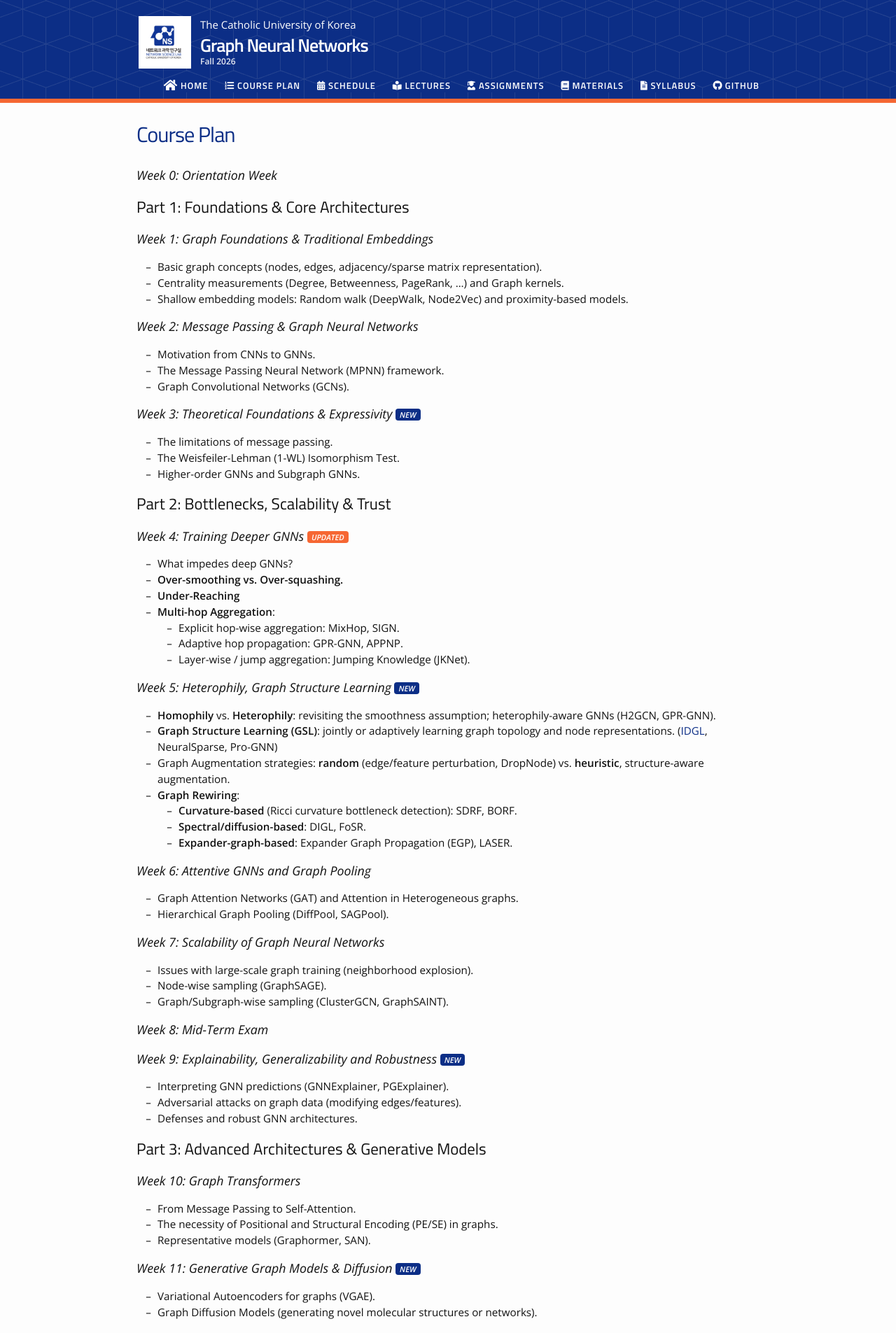
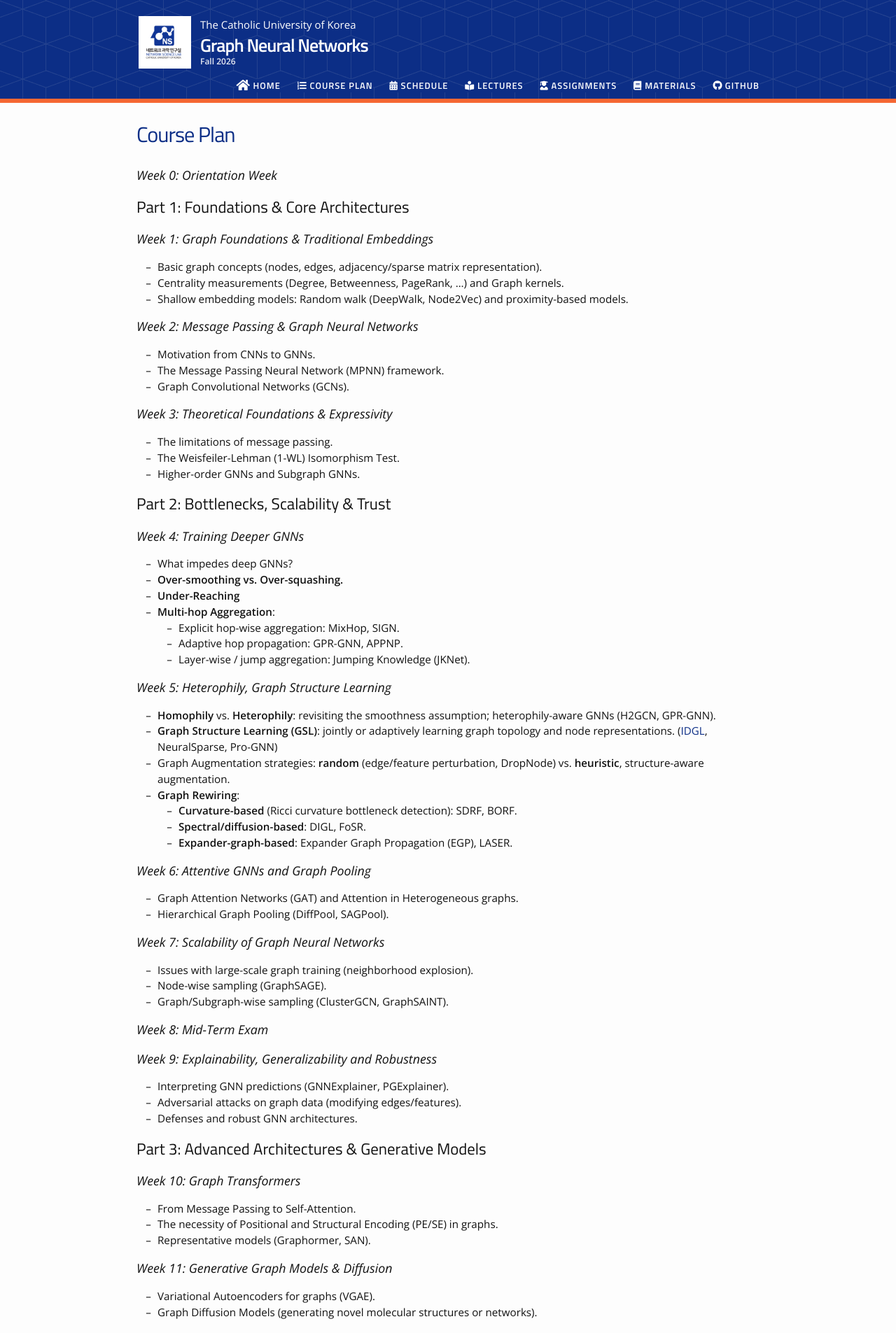
Before and after one commit to NSLab-CUK/Graph-Neural-Networks-Fall-2026, a Jekyll site: the page built from docs/plan.md, in a window 1280 px wide. Shown: the top 1905 px of the page at 70% size. Built offline with Jekyll 4.4.1, drawn with Linux system fonts in a browser that asks for light colours; nearby versions of some CDN libraries.

Commit message:
Update: Remove plan labels and Syllabus menu item

```diff
--- a/docs/_data/nav.yml
+++ b/docs/_data/nav.yml
@@ -23,10 +23,6 @@ items:
   name: Materials
   icon_class: fas fa-book
 
-- url: https://ns-cuk.notion.site/06838-Graph-Neural-Networks-Fall-2023-f147ff0f52ab41acbcb8636de7e44d46?pvs=4
-  name: Syllabus
-  icon_class: fas fa-file-alt
-
 - url: https://github.com/NSLab-CUK/Graph-Neural-Networks-Fall-2026
   name: GitHub
   icon_class: fab fa-github
--- a/docs/plan.md
+++ b/docs/plan.md
@@ -3,12 +3,6 @@ layout: page
 title: Course Plan
 permalink: /plan/
 ---
-
-<style>
-  .tag { font-size: 11px; font-weight: bold; padding: 1px 6px; border-radius: 4px; color: #fff; vertical-align: middle; }
-  .tag-new { background: #0C2E86; }
-  .tag-updated { background: #f66733; }
-</style>
 
 ### Week 0: Orientation Week
 
@@ -24,14 +18,14 @@ permalink: /plan/
 * The Message Passing Neural Network (MPNN) framework.
 * Graph Convolutional Networks (GCNs).
 
-### Week 3: Theoretical Foundations & Expressivity <span class="tag tag-new">NEW</span>
+### Week 3: Theoretical Foundations & Expressivity
 * The limitations of message passing.
 * The Weisfeiler-Lehman (1-WL) Isomorphism Test.
 * Higher-order GNNs and Subgraph GNNs.
 
 ## Part 2: Bottlenecks, Scalability & Trust
 
-### Week 4: Training Deeper GNNs <span class="tag tag-updated">UPDATED</span>
+### Week 4: Training Deeper GNNs
 * What impedes deep GNNs?
 * **Over-smoothing vs. Over-squashing.**
 * **Under-Reaching**
@@ -40,7 +34,7 @@ permalink: /plan/
     * Adaptive hop propagation: GPR-GNN, APPNP.
     * Layer-wise / jump aggregation: Jumping Knowledge (JKNet).
 
-### Week 5: Heterophily, Graph Structure Learning <span class="tag tag-new">NEW</span>
+### Week 5: Heterophily, Graph Structure Learning
 * **Homophily** vs. **Heterophily**: revisiting the smoothness assumption; heterophily-aware GNNs (H2GCN, GPR-GNN).
 * **Graph Structure Learning (GSL)**: jointly or adaptively learning graph topology and node representations. ([IDGL](https://arxiv.org/abs/2006.13009), NeuralSparse, Pro-GNN)
 * Graph Augmentation strategies: **random** (edge/feature perturbation, DropNode) vs. **heuristic**, structure-aware augmentation.
@@ -60,7 +54,7 @@ permalink: /plan/
 
 ### Week 8: Mid-Term Exam
 
-### Week 9: Explainability, Generalizability and Robustness <span class="tag tag-new">NEW</span>
+### Week 9: Explainability, Generalizability and Robustness
 * Interpreting GNN predictions (GNNExplainer, PGExplainer).
 * Adversarial attacks on graph data (modifying edges/features).
 * Defenses and robust GNN architectures.
@@ -72,7 +66,7 @@ permalink: /plan/
 * The necessity of Positional and Structural Encoding (PE/SE) in graphs.
 * Representative models (Graphormer, SAN).
 
-### Week 11: Generative Graph Models & Diffusion <span class="tag tag-new">NEW</span>
+### Week 11: Generative Graph Models & Diffusion
 * Variational Autoencoders for graphs (VGAE).
 * Graph Diffusion Models (generating novel molecular structures or networks).
 
@@ -82,12 +76,12 @@ permalink: /plan/
 
 ## Part 4: Cutting-Edge Applications & Synergies
 
-### Week 13: GNNs for Recommendation & Molecular Structure Learning <span class="tag tag-updated">UPDATED</span>
+### Week 13: GNNs for Recommendation & Molecular Structure Learning
 * Bipartite graphs and user-item interactions; LightGCN and PinSage; RecSys evaluation metrics (condensed overview).
 * Molecules as graphs; Equivariant GNNs (E(n) Equivariance for 3D modeling).
 * Connections to AlphaFold and modern drug discovery.
 
-### Week 14: Heterogeneous Graphs, KGs, and GraphRAG <span class="tag tag-updated">UPDATED</span>
+### Week 14: Heterogeneous Graphs, KGs, and GraphRAG
 * Knowledge Graph representation learning (TransE, RotatE).
 * **Synergy with LLMs: Graph Retrieval-Augmented Generation (GraphRAG).**
 
```
